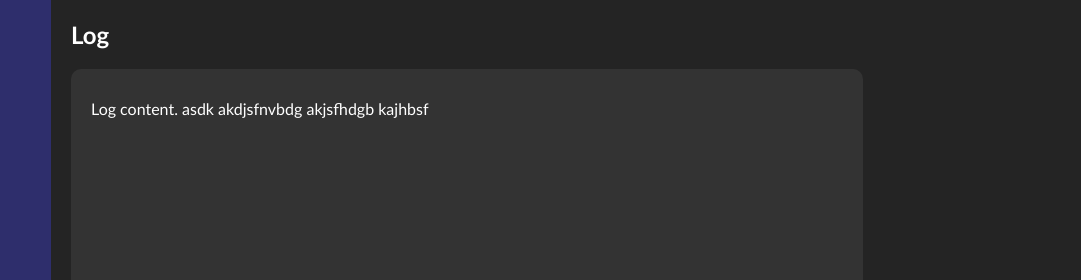
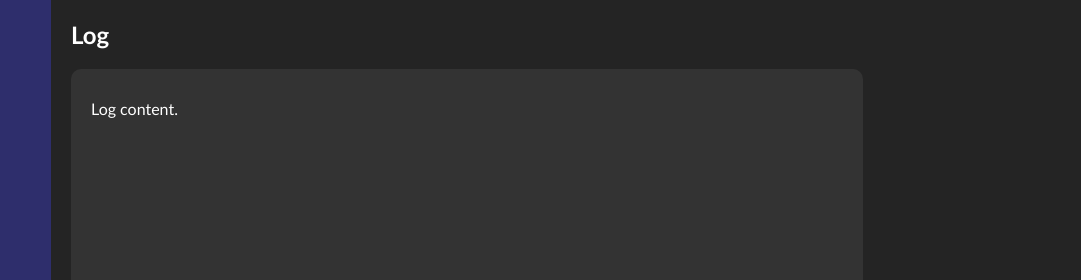
Before and after one commit to alex2004-l/frontend-webui, a plain HTML site: page index.html in a window 1280 px wide. Shown: the top 280 px of the page, 199-1280 px from the left. Drawn offline with nearby package versions, Linux system fonts and the light colour scheme.

Commit message:
Modified index.html

```diff
--- a/index.html
+++ b/index.html
@@ -56,10 +56,6 @@
         <div class="log-window">
             <div class="log-content">
                 Log content.
-                asdk
-                akdjsfnvbdg
-                akjsfhdgb
-                kajhbsf
             </div>
         </div>
     </main>
@@ -103,11 +99,9 @@
         const popup = document.getElementById('popup');
         const closePopupBtn = document.getElementById('close-popup');
 
-        addVmBtn.addEventListener('click', () => popup.style.display = 'flex'
-        );
+        addVmBtn.addEventListener('click', () => popup.style.display = 'flex');
 
-        closePopupBtn.addEventListener('click', () => popup.style.display = 'none'
-        );
+        closePopupBtn.addEventListener('click', () => popup.style.display = 'none');
     </script>
 </body>
 </html>
```
